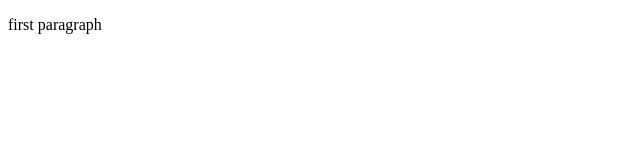
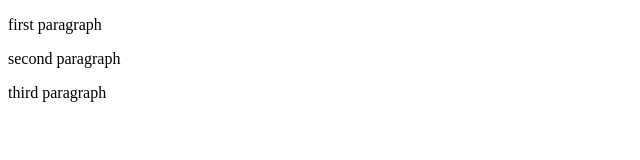
Before and after one commit to ShikhaChauhan14/hello-world, a plain HTML site: page index2.html in a window 1280 px wide. Shown: the whole page, without its empty margins (0-640 px from the left). Drawn offline with Linux system fonts and the light colour scheme.

Commit message:
adding 2 files and modifying one

```diff
--- a/index2.html
+++ b/index2.html
@@ -5,5 +5,7 @@
 </head>
 <body>
 <p>first paragraph</p>
+<p>second paragraph</p>
+<p>third  paragraph</p>
 </body>
 </html>
```
Also changed, not shown: 1.txt (added), 2.txt (added).
